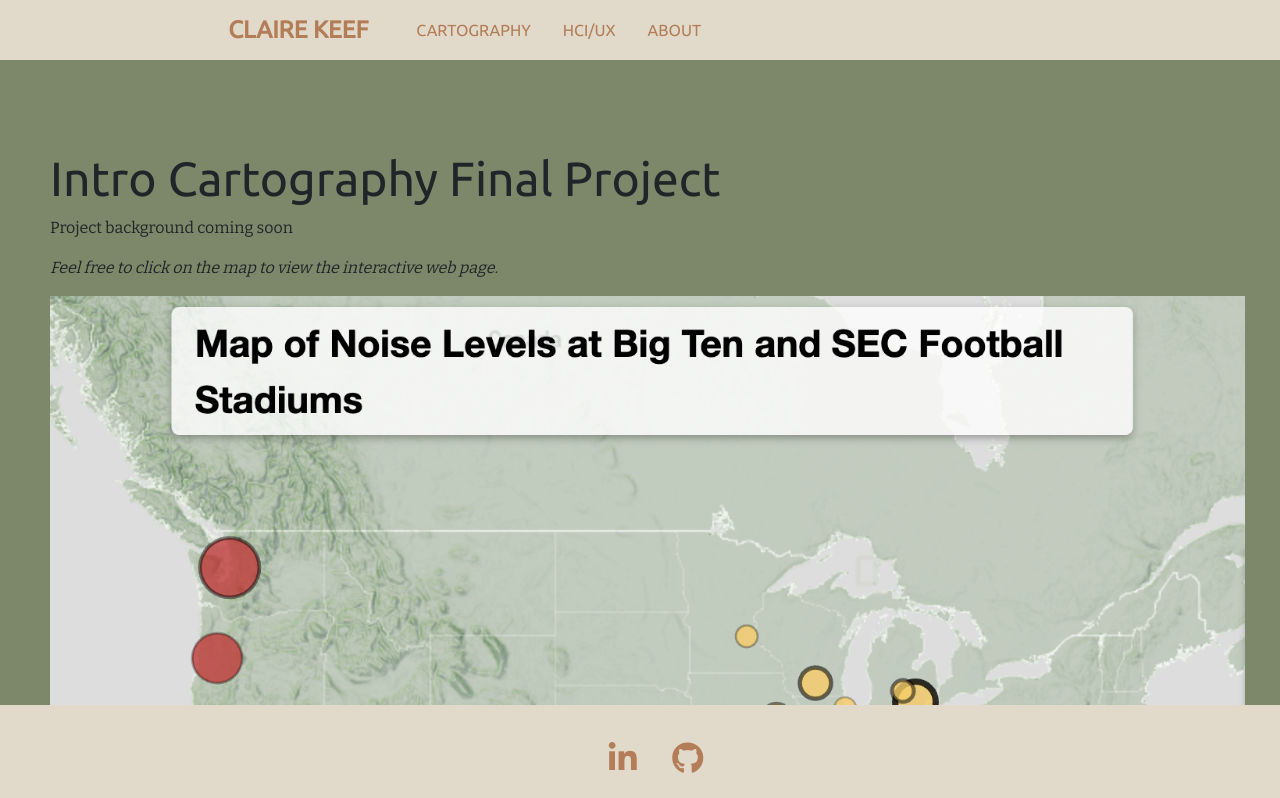
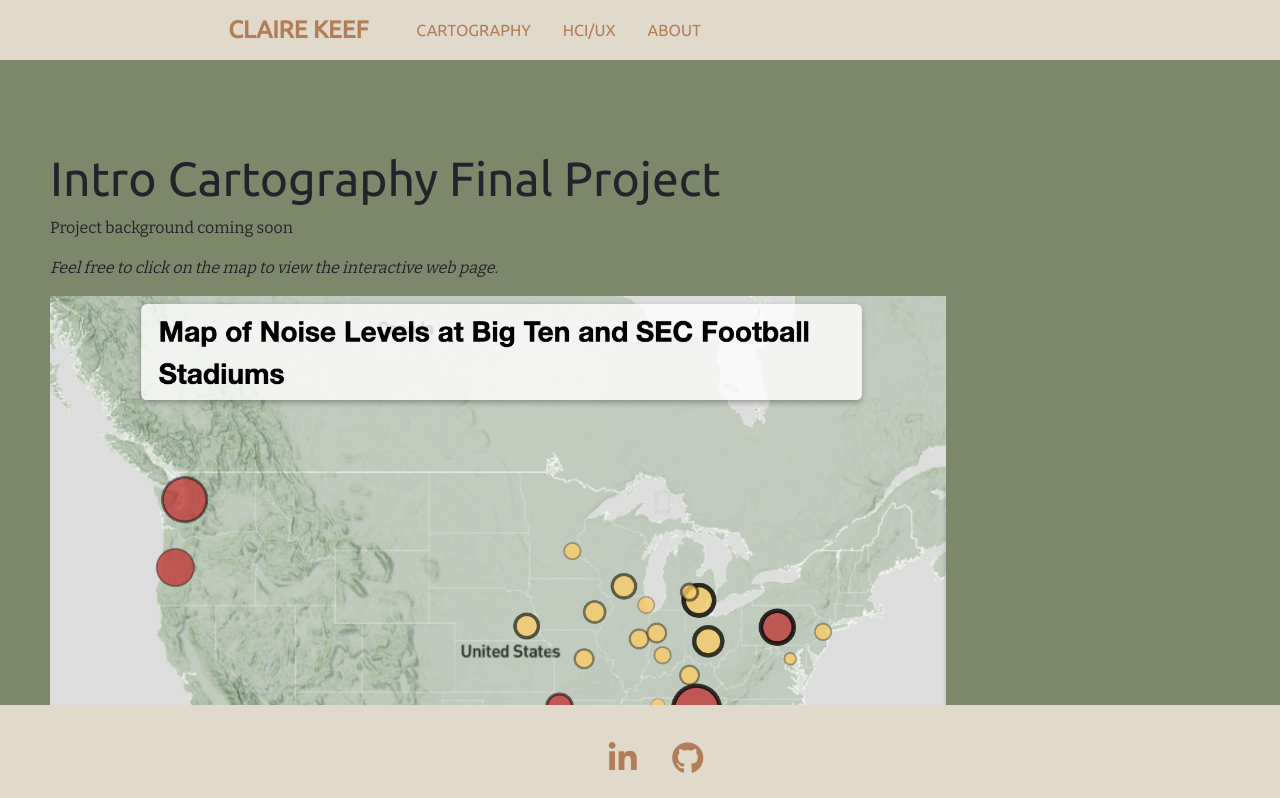
Before and after one commit to clairekeef/clairekeef-portfolio, a plain HTML site: page projects/361finalProject.html in a window 1280 px wide. Shown: the top 798 px of the page. Drawn offline with nearby package versions, Linux system fonts and the light colour scheme; a script that the page names is missing.

Commit message:
361 Image fix

```diff
--- a/projects/361finalProject.html
+++ b/projects/361finalProject.html
@@ -65,7 +65,7 @@
             <div class="row">
                 <a href="https://clairekeef.github.io/361FinalProject.github.io/" class="cover-hover">
                 <div class="col-12 noPad">
-                    <img src="../images/361Screenshot.png" class="projectImg">
+                    <img src="../images/361Screenshot.png" class="projectImg2">
 
                 </div>
 
```
